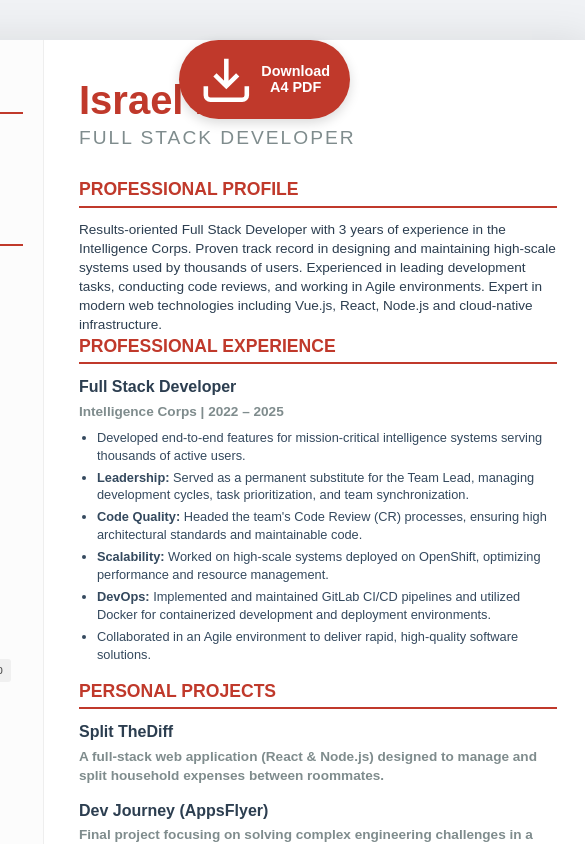
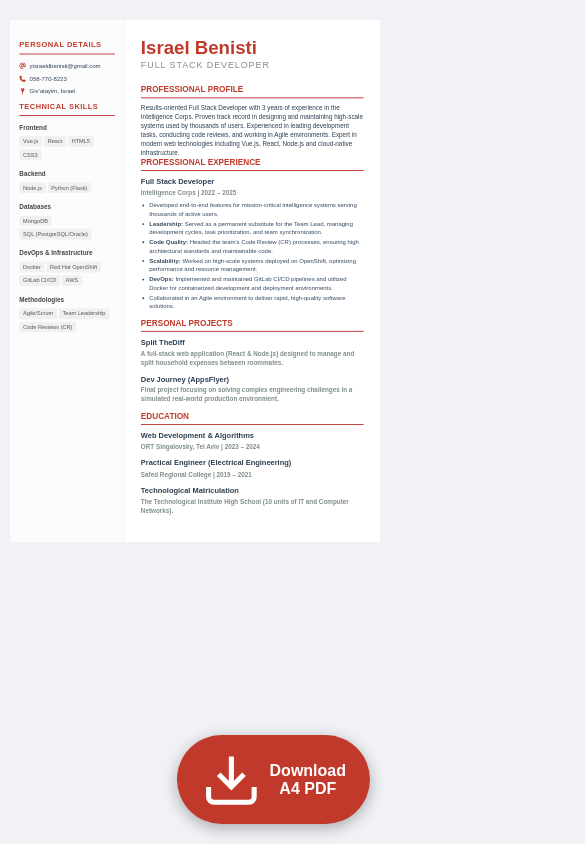
Before and after one commit to dindoncat/israelBenisti-CV, a Vue app: page / in a window 390 px wide. Shown: the top 844 px of the page, 585 px wide, since content can reach past the window. Built offline with nearby package versions, Linux system fonts and the light colour scheme.

Commit message:
phone view

```diff
--- a/package.json
+++ b/package.json
@@ -1,10 +1,10 @@
 {
-  "name": "israelBenistiCV",
+  "name": "israel-benisti-cv",
   "private": true,
   "version": "0.0.0",
   "type": "module",
   "scripts": {
-    "dev": "vite",
+    "dev": "vite --host",
     "build": "vite build",
     "preview": "vite preview"
   },
--- a/src/App.vue
+++ b/src/App.vue
@@ -11,7 +11,8 @@
     </div>
 
     <!-- The CV Container that will be exported -->
-    <div id="cv-container">
+    <div class="cv-scaler" :style="scalerStyle">
+      <div id="cv-container" :style="containerStyle">
         <aside class="sidebar">
           <section class="personal-details">
             <h2>Personal Details</h2>
@@ -117,6 +118,7 @@
         </main>
       </div>
     </div>
+  </div>
 </template>
 
 <script>
@@ -124,8 +126,57 @@ import html2pdf from 'html2pdf.js';
 
 export default {
   name: 'CV',
+  data() {
+    return {
+      scale: 1,
+      // A4 dimensions in pixels (approx 96 DPI)
+      // 210mm = 793.7px, 296.5mm = 1120.6px
+      cvWidth: 794,
+      cvHeight: 1121
+    };
+  },
+  computed: {
+    scalerStyle() {
+      return {
+        width: `${this.cvWidth * this.scale}px`,
+        height: `${this.cvHeight * this.scale}px`,
+        position: 'relative'
+      };
+    },
+    containerStyle() {
+      return {
+        transform: `scale(${this.scale})`,
+        transformOrigin: 'top left'
+      };
+    }
+  },
+  mounted() {
+    this.handleResize();
+    window.addEventListener('resize', this.handleResize);
+  },
+  beforeUnmount() {
+    window.removeEventListener('resize', this.handleResize);
+  },
   methods: {
+    handleResize() {
+      // Calculate available width (window width minus padding)
+      // We want some margin on mobile, say 20px total
+      const availableWidth = window.innerWidth - 20;
+
+      if (availableWidth < this.cvWidth) {
+        this.scale = availableWidth / this.cvWidth;
+      } else {
+        this.scale = 1;
+      }
+    },
     async downloadPDF() {
+      // Temporarily reset scale for PDF generation
+      const originalScale = this.scale;
+      this.scale = 1;
+
+      // Wait for DOM to update
+      await this.$nextTick();
+
       const element = document.getElementById('cv-container');
 
       // Options for the PDF generation
@@ -144,10 +195,11 @@ export default {
         pagebreak:    { mode: 'avoid-all' } // This forces the content to stay on one page
       };
 
-      // Add a tiny delay to ensure everything is settled in the DOM
-      setTimeout(() => {
-        html2pdf().from(element).set(opt).save();
-      }, 100);
+      // Generate PDF
+      await html2pdf().from(element).set(opt).save();
+
+      // Restore scale
+      this.scale = originalScale;
     }
   }
 }
--- a/src/style.css
+++ b/src/style.css
@@ -13,6 +13,8 @@ body {
   flex-direction: column;
   align-items: center;
   padding: 40px 20px;
+  min-height: 100vh;
+  box-sizing: border-box;
 }
 
 .controls {
@@ -53,6 +55,7 @@ body {
   overflow: hidden;
   position: relative;
   font-variant-ligatures: none;
+  transform-origin: top center; /* Ensure scaling happens from top center */
 }
 
 /* Sidebar */
@@ -195,3 +198,36 @@ body {
   .app-wrapper { padding: 0; }
   #cv-container { box-shadow: none; }
 }
+
+/* Mobile Responsiveness */
+@media screen and (max-width: 768px) {
+  .app-wrapper {
+    padding: 20px 10px; /* Less padding on mobile */
+    align-items: center; /* Center the scaled CV */
+    overflow-x: hidden; /* Prevent horizontal scroll since we are scaling */
+  }
+
+  .controls {
+    position: fixed;
+    top: auto;
+    bottom: 20px;
+    right: 20px;
+    width: auto;
+    display: flex;
+    justify-content: flex-end;
+    margin-bottom: 0;
+  }
+
+  .action-btn {
+    padding: 14px 24px;
+    border-radius: 50px;
+    box-shadow: 0 4px 15px rgba(0,0,0,0.3);
+    font-size: 1rem;
+  }
+
+  /* Ensure the CV container doesn't overflow its parent when scaled */
+  .cv-scaler {
+    max-width: 100%;
+    overflow: hidden;
+  }
+}
```
Lines whose indentation alone changed are shown as unchanged.
